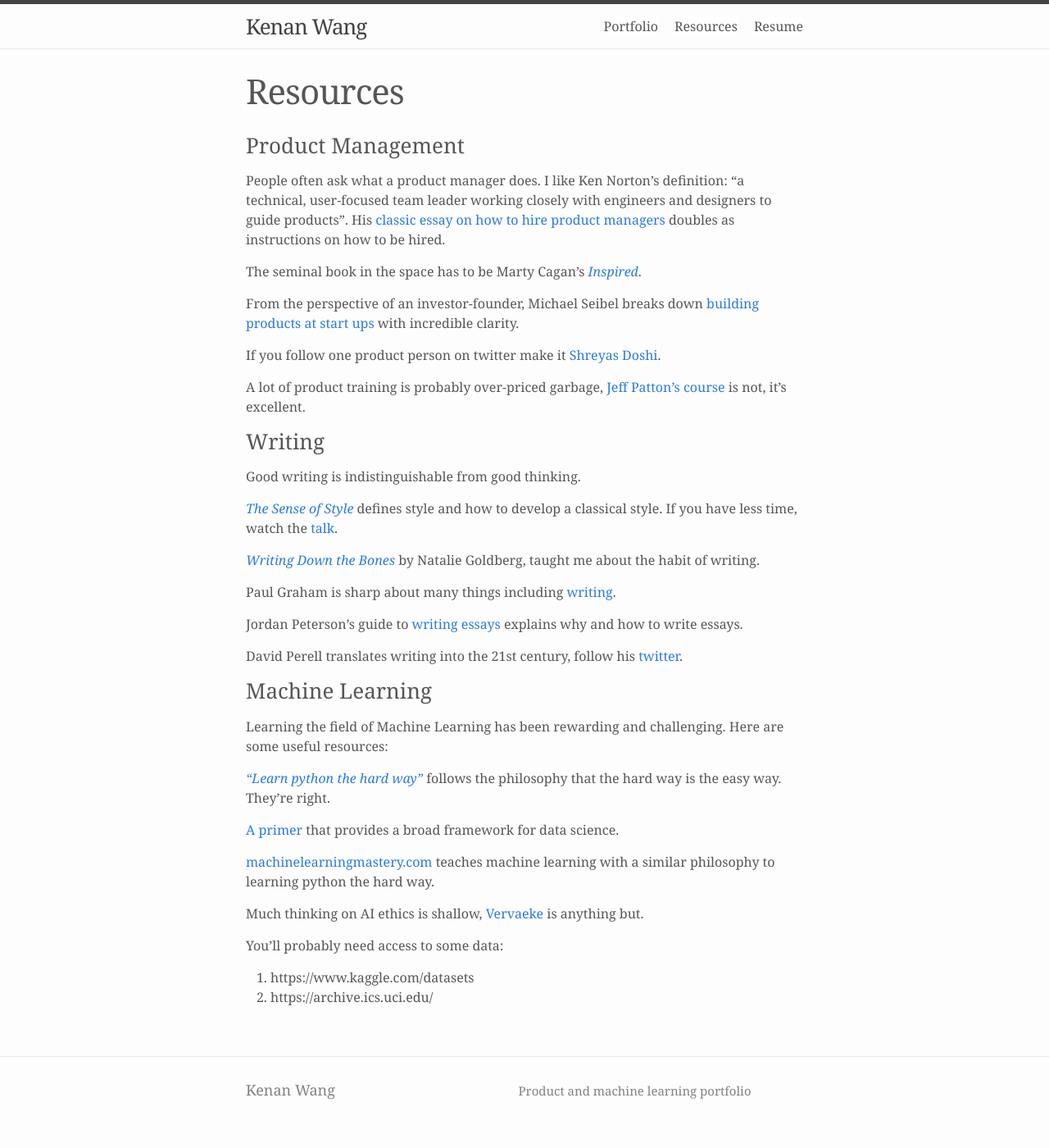
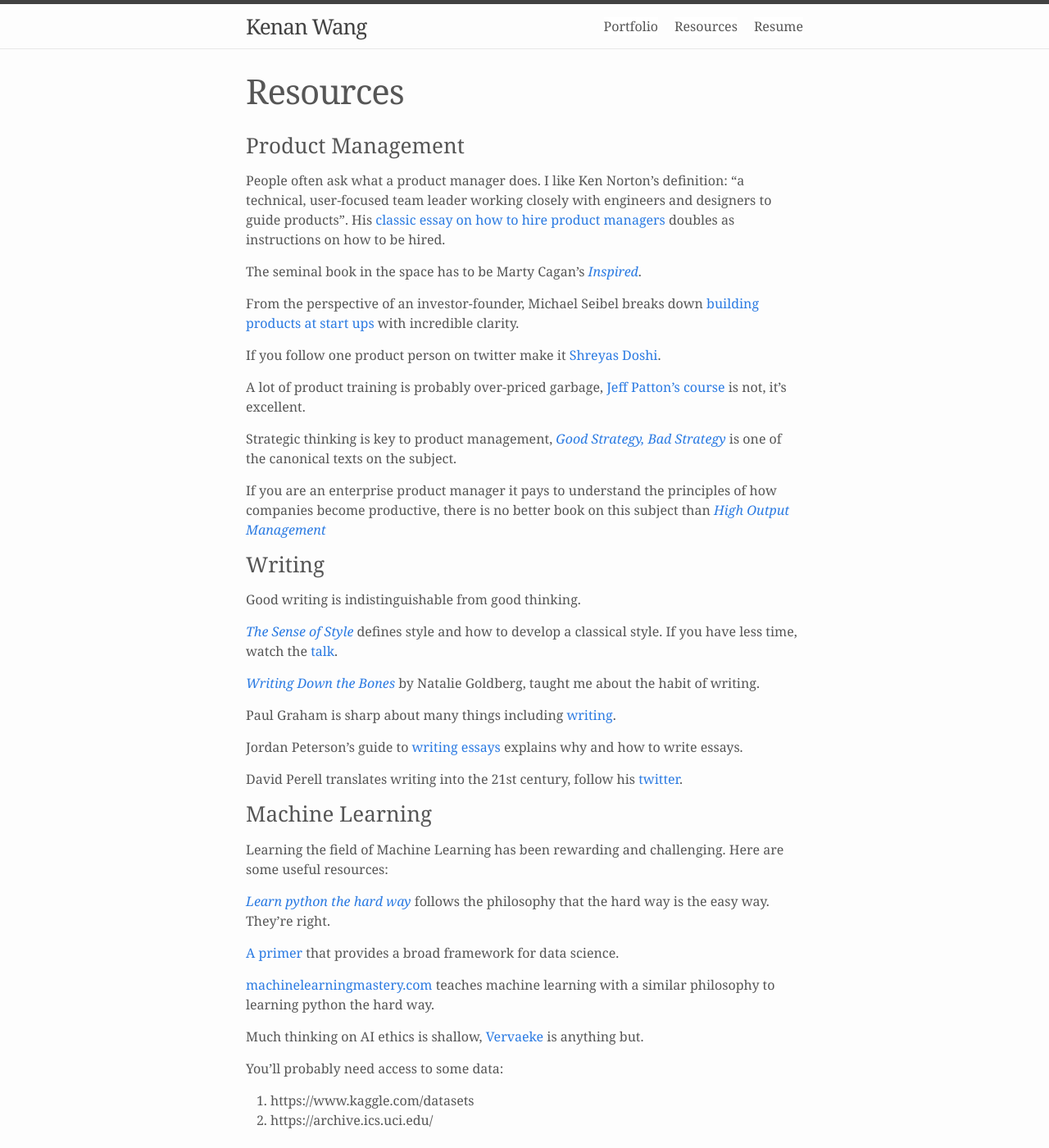
Before and after one commit to kenanwang/username.github.io, a Jekyll site: the page built from resources.md, in a window 1280 px wide and 1400 px high. Shown: the whole window at 82% size. Built offline with Jekyll 4.4.1, drawn with Linux system fonts in a browser that asks for light colours; nearby versions of some CDN libraries.

Commit message:
Update resources.md

```diff
--- a/resources.md
+++ b/resources.md
@@ -14,6 +14,10 @@ From the perspective of an investor-founder, Michael Seibel breaks down [buildin
 If you follow one product person on twitter make it [Shreyas Doshi](https://twitter.com/shreyas).
 
 A lot of product training is probably over-priced garbage, [Jeff Patton's course](https://jpattonassociates.com/) is not, it's excellent.
+
+Strategic thinking is key to product management, [*Good Strategy, Bad Strategy*](https://a.co/d/fYfWCyJ) is one of the canonical texts on the subject.
+
+If you are an enterprise product manager it pays to understand the principles of how companies become productive, there is no better book on this subject than [*High Output Management*](https://a.co/d/aF67BI5)
 
 ### Writing
 Good writing is indistinguishable from good thinking.
@@ -32,7 +36,7 @@ David Perell translates writing into the 21st century, follow his [twitter](http
 
 Learning the field of Machine Learning has been rewarding and challenging. Here are some useful resources:
 
-[*"Learn python the hard way"*](https://learnpythonthehardway.org) follows the philosophy that the hard way is the easy way. They're right.
+[*Learn python the hard way*](https://learnpythonthehardway.org) follows the philosophy that the hard way is the easy way. They're right.
 
 [A primer](https://elitedatascience.com/primer) that provides a broad framework for data science.
 
```
